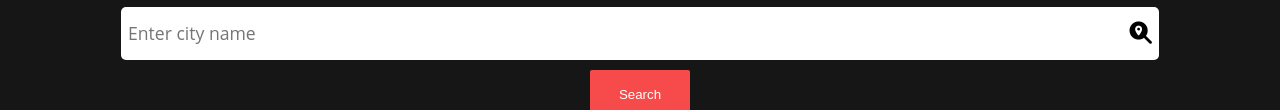
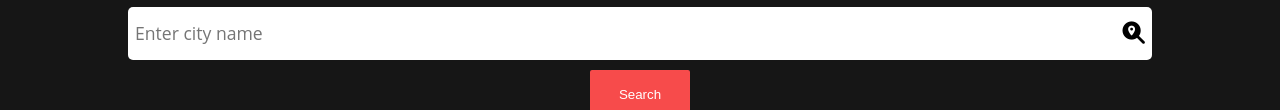
Before and after one commit to exiyos/weather, a plain HTML site: page index.html in a window 1280 px wide. Shown: the part 456-566 px from the top of the page. Drawn offline with Linux system fonts and the light colour scheme.

Commit message:
Update index.css

```diff
--- a/css/index.css
+++ b/css/index.css
@@ -7,9 +7,13 @@ body{
   background: linear-gradient(150deg,#9E8EA1,#6657A2);
   width: 100w;
   height: 100vh;
-
+  box-sizing: border-box;
 
 }
+
+*{
+  box-sizing:inherit;
+  }
 
 .container{
   width: 100%;
```
